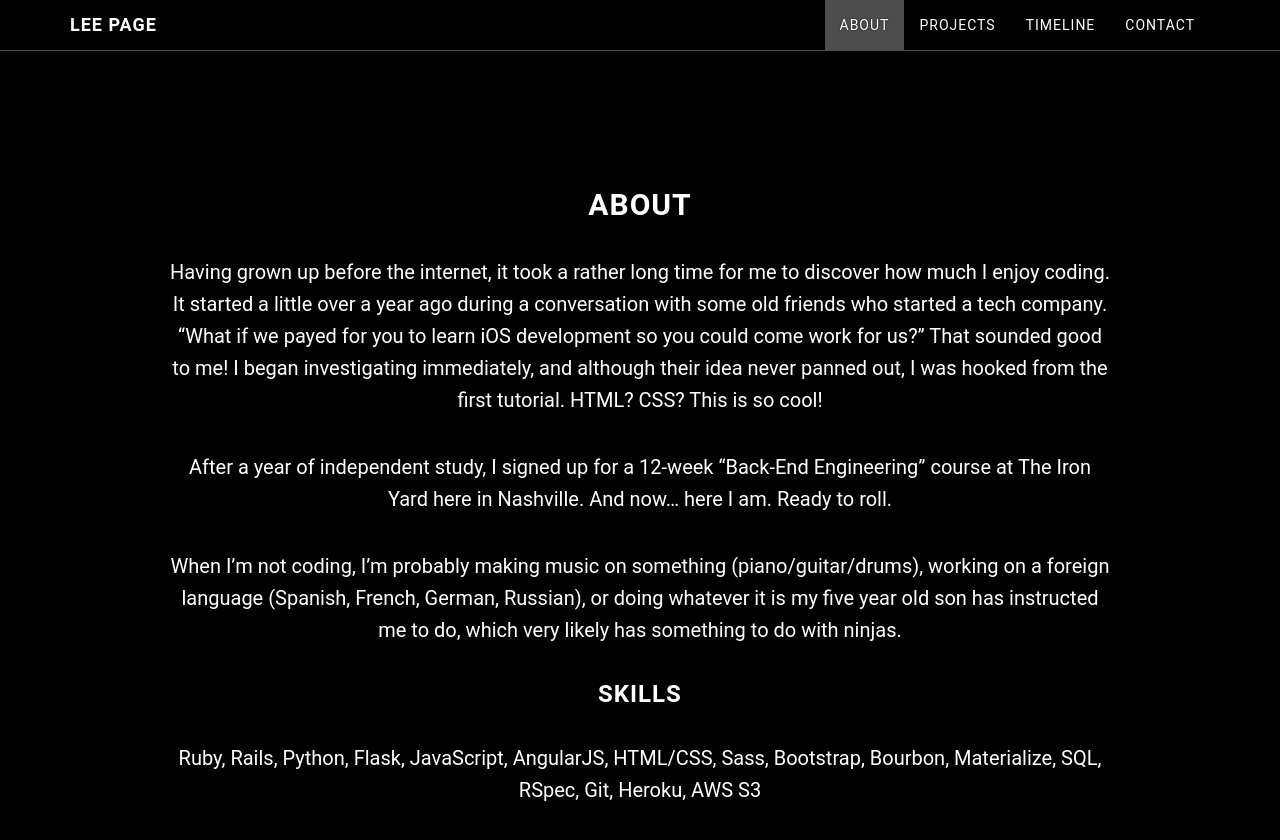
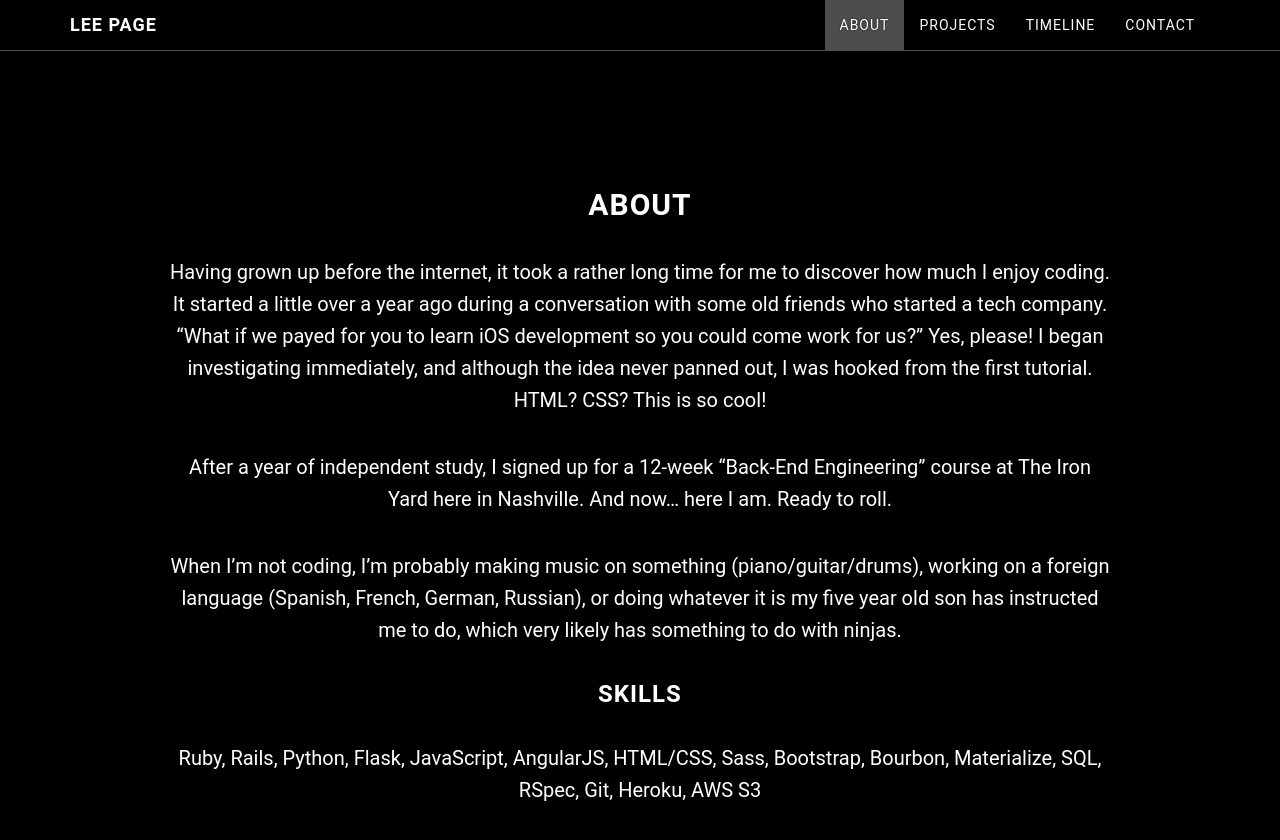
Before and after one commit to hLeePage/hLeePage.github.io, a Jekyll site: the page built from index.html, in a window 1280 px wide and 900 px high, scrolled down 962 px. Shown: the top 840 px of the window. Built offline with Jekyll 4.4.1, drawn with Linux system fonts in a browser that asks for light colours; nearby versions of some CDN libraries; the list of posts is cut into pages by our own code; comment, search, counter and statistics services are not loaded.

Commit message:
Edit about

```diff
--- a/about.html
+++ b/about.html
@@ -7,7 +7,7 @@ title: About
 Having grown up before the internet, it took a rather long time for me to discover how much I enjoy coding.
 It started a little over a year ago during a conversation with some old friends who started a tech company.
 "What if we payed for you to learn iOS development so you could come work for us?"
-That sounded good to me!  I began investigating immediately, and although their idea never panned out, I was hooked from the first tutorial.  HTML?
+Yes, please!  I began investigating immediately, and although the idea never panned out, I was hooked from the first tutorial.  HTML?
 CSS? This is so cool!
 
 After a year of independent study, I signed up for a 12-week "Back-End Engineering" course at The Iron Yard here in Nashville. And now... here I am. Ready to roll.
```
